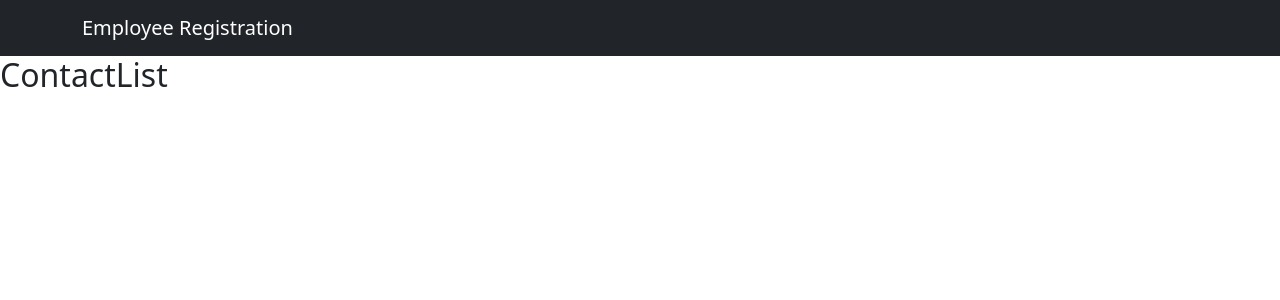
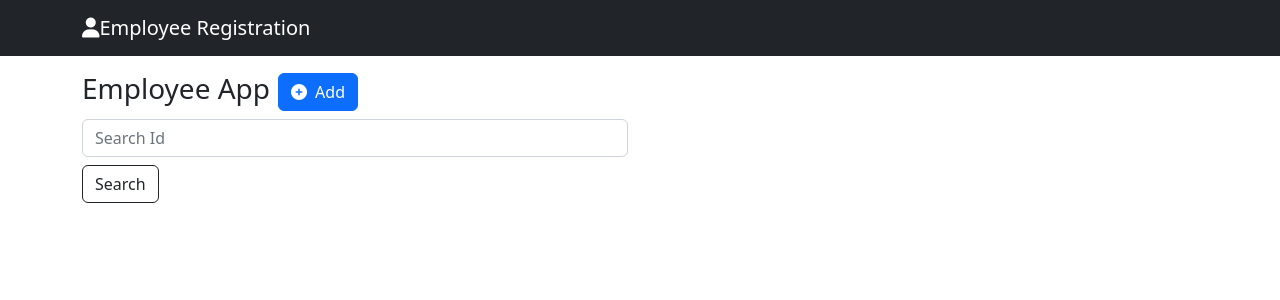
Before and after one commit to mphoChuene/employee-app-v1, a React (Create React App) app: page /contacts/list in a window 1280 px wide. Shown: the top 300 px of the page. Built offline with nearby package versions, Linux system fonts and the light colour scheme.

Commit message:
second commit

```diff
--- a/src/components/NavBar/Navbar.jsx
+++ b/src/components/NavBar/Navbar.jsx
@@ -7,6 +7,7 @@ const Navbar = () => {
       <nav className="navbar navbar-dark bg-dark navbar-expand-sm">
         <div className="container">
           <Link to={"/"} className="navbar-brand">
+            <i className="fa fa-user"></i>
             Employee Registration
           </Link>
         </div>
--- a/src/components/contacts/ContactList/ContactList.jsx
+++ b/src/components/contacts/ContactList/ContactList.jsx
@@ -1,9 +1,47 @@
 import React from "react";
+import { Link } from "react-router-dom";
 
 const ContactList = () => {
   return (
     <>
-      <h2>ContactList</h2>
+      <section className="contact-search p-3">
+        <div className="container">
+          <div className="grid">
+            <div className="row">
+              <div className="col">
+                <p className="h3">
+                  {" "}
+                  Employee App
+                  <Link to={"/contacts/add"} className="btn btn-primary ms-2">
+                    <i className="fa fa-plus-circle me-2"></i>
+                    Add
+                  </Link>
+                </p>
+              </div>
+            </div>
+            <div className="row">
+              <div className="col-md-6">
+                <form>
+                  <div className="mb-2">
+                    <input
+                      type="text"
+                      className="form-control"
+                      placeholder="Search Id"
+                    />
+                  </div>
+                  <div className="mb-2">
+                    <input
+                      type="submit"
+                      className="btn btn-outline-dark"
+                      value="Search"
+                    />
+                  </div>
+                </form>
+              </div>
+            </div>
+          </div>
+        </div>
+      </section>
     </>
   );
 };
```
